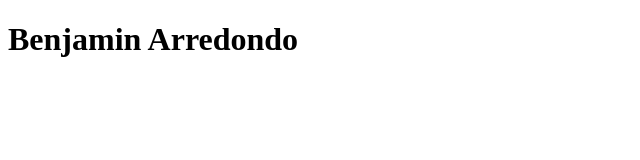
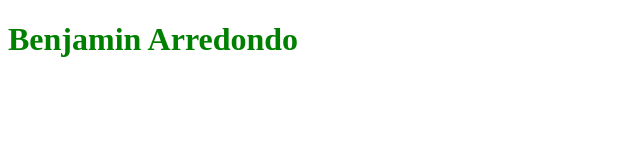
Before and after one commit to aconstan/PruebaGit-1, a plain HTML site: page index.html in a window 1280 px wide. Shown: the whole page, without its empty margins (0-640 px from the left). Drawn offline with Linux system fonts and the light colour scheme.

Commit message:
se agrego el estilo

```diff
--- /dev/null
+++ b/estilo1.css
@@ -0,0 +1,3 @@
+.estilo1{
+	color:green;
+}
--- a/index.html
+++ b/index.html
@@ -2,8 +2,9 @@
 <html>
 <head>
 	<title></title>
+	<link rel="stylesheet" href="estilo1.css">
 </head>
 <body>
-	<h1>Benjamin Arredondo</h1>
+	<h1 class="estilo1">Benjamin Arredondo</h1>
 </body>
 </html>
```
